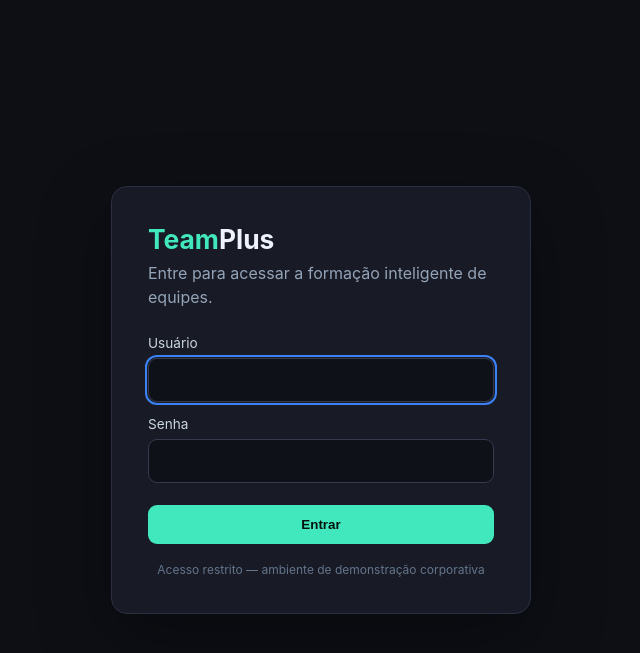
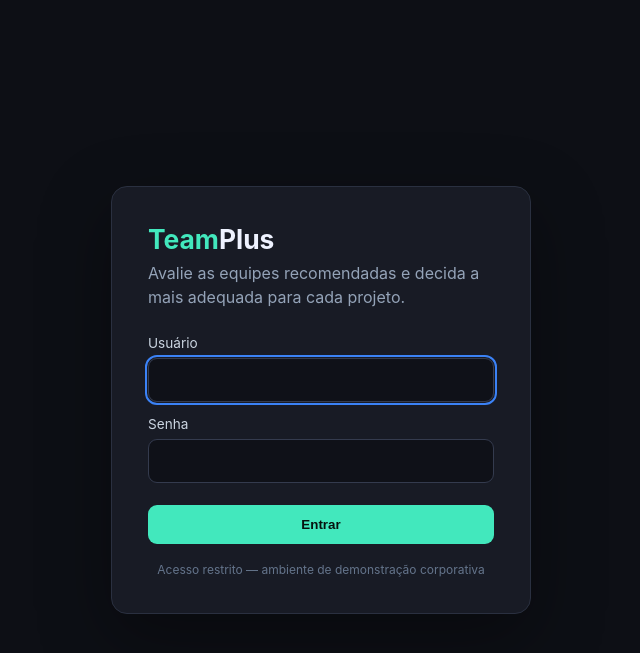
Before and after one commit to Felipeomc/teamplus, a Flask app: page /login in a window 1280 px wide. Shown: the top 653 px of the page, without its empty margins (319-959 px from the left). Run offline with Flask 3, Linux system fonts and the light colour scheme; parts of the project's set-up code (start-up, migrations or seed data) failed here and were passed over.

Commit message:
Update login.html

```diff
--- a/web/templates/login.html
+++ b/web/templates/login.html
@@ -40,7 +40,7 @@
 <body>
   <main class="login-card">
     <h1><span class="brand">Team</span>Plus</h1>
-    <p>Entre para acessar a formação inteligente de equipes.</p>
+    <p>Avalie as equipes recomendadas e decida a mais adequada para cada projeto.</p>
     {% if erro %}<div class="erro" role="alert">{{ erro }}</div>{% endif %}
     <form method="post" autocomplete="on">
       <label for="usuario">Usuário</label>
```
